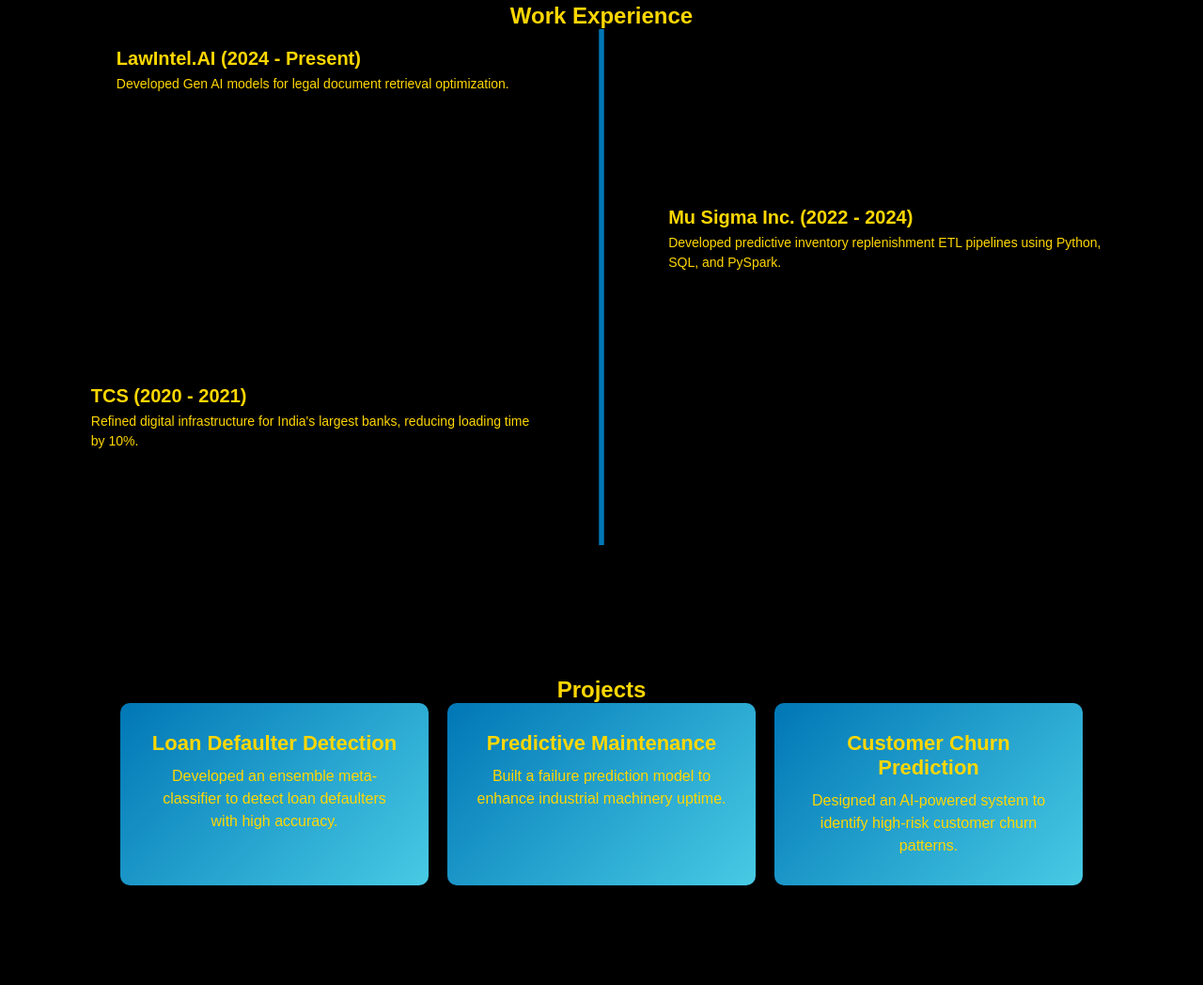
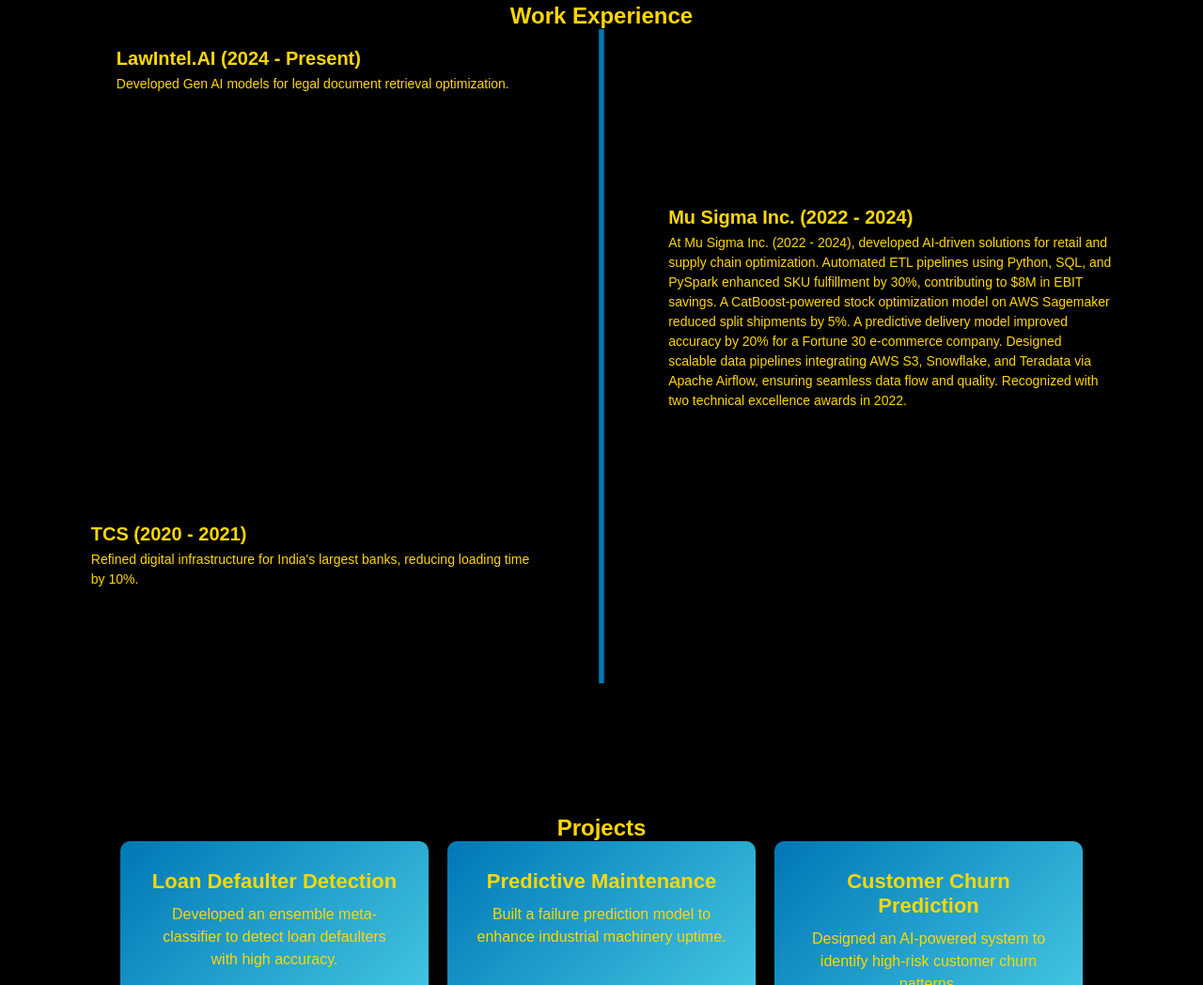
Before and after one commit to aver81/.website, a plain HTML site: page index.html in a window 1280 px wide. Shown: the part 857-1905 px from the top of the page at 94% size. Drawn offline with Linux system fonts and the light colour scheme.

Commit message:
Update index.html

```diff
--- a/index.html
+++ b/index.html
@@ -43,7 +43,14 @@
             <div class="experience-node"></div>
             <div class="experience-content">
                 <h3>Mu Sigma Inc. (2022 - 2024)</h3>
-                <p>Developed predictive inventory replenishment ETL pipelines using Python, SQL, and PySpark.</p>
+                <p>
+    At Mu Sigma Inc. (2022 - 2024), developed AI-driven solutions for retail and supply chain optimization.
+    Automated ETL pipelines using Python, SQL, and PySpark enhanced SKU fulfillment by 30%, contributing to $8M in EBIT savings.
+    A CatBoost-powered stock optimization model on AWS Sagemaker reduced split shipments by 5%.
+    A predictive delivery model improved accuracy by 20% for a Fortune 30 e-commerce company.
+    Designed scalable data pipelines integrating AWS S3, Snowflake, and Teradata via Apache Airflow, ensuring seamless data flow and quality.
+    Recognized with two technical excellence awards in 2022.
+</p>
             </div>
         </div>
 
```
